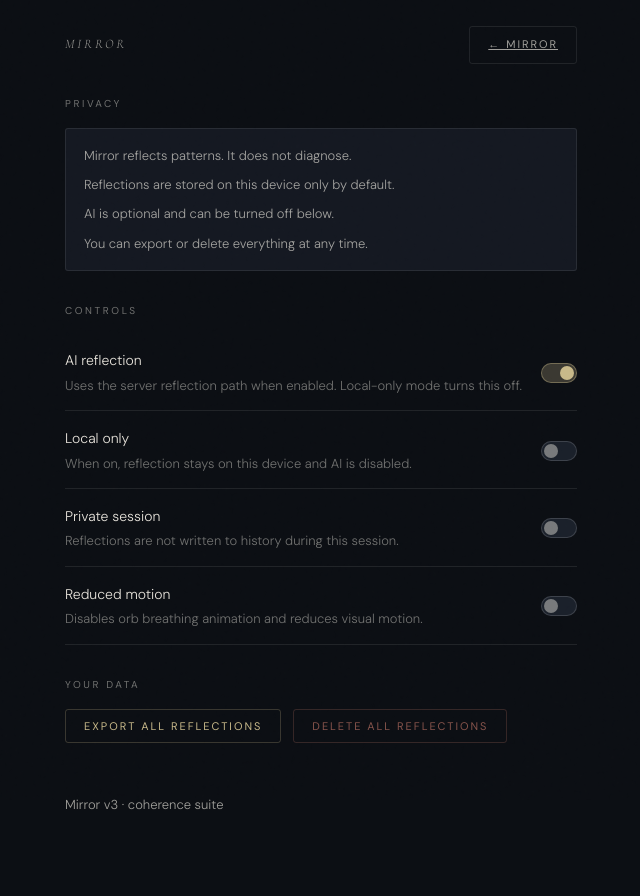
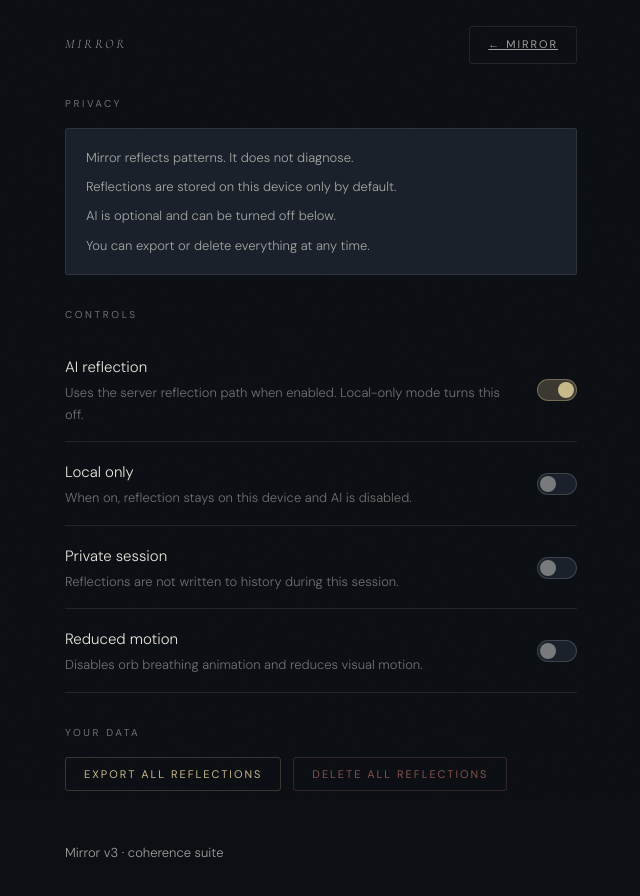
Before and after one commit to coherence-nikolai/mirror, a Next.js app: page /settings in a window 1280 px wide. Shown: the top 896 px of the page, without its empty margins (319-959 px from the left). Built offline with nearby package versions, Linux system fonts and the light colour scheme.

Commit message:
Add files via upload

```diff
--- a/components/settings/SettingsScreen.module.css
+++ b/components/settings/SettingsScreen.module.css
@@ -12,10 +12,10 @@
 
 /* Trust card */
 .trustCard {
-  background: var(--bg-surface);
+  background: var(--bg-raised);
   border: 1px solid var(--border-dim);
   border-radius: var(--r-sm);
-  padding: 16px 18px;
+  padding: 18px 20px;
   display: flex;
   flex-direction: column;
   gap: var(--sp-2);
@@ -33,7 +33,7 @@
   align-items: center;
   justify-content: space-between;
   gap: var(--sp-4);
-  padding: 14px 0;
+  padding: 16px 0;
   border-bottom: 1px solid var(--border-dim);
 }
 
@@ -45,7 +45,7 @@
 }
 
 .toggleLabel {
-  font-size: 14px;
+  font-size: 15px;
   font-family: var(--font-sans);
   font-weight: 300;
   color: var(--text-primary);
@@ -56,9 +56,9 @@
 }
 
 .toggleBtn {
-  width: 36px;
-  height: 20px;
-  border-radius: 10px;
+  width: 40px;
+  height: 22px;
+  border-radius: 11px;
   background: var(--bg-raised);
   border: 1px solid var(--border-mid);
   cursor: pointer;
@@ -74,8 +74,8 @@
 
 .toggleThumb {
   position: absolute;
-  width: 14px;
-  height: 14px;
+  width: 16px;
+  height: 16px;
   border-radius: 50%;
   background: var(--text-dimmer);
   top: 2px;
@@ -84,7 +84,7 @@
 }
 
 .toggleBtn.on .toggleThumb {
-  transform: translateX(16px);
+  transform: translateX(18px);
   background: var(--accent);
 }
 
@@ -112,5 +112,5 @@
 
 .version {
   margin-top: var(--sp-12);
-  color: var(--text-faint);
+  color: var(--text-dimmer);
 }
```
